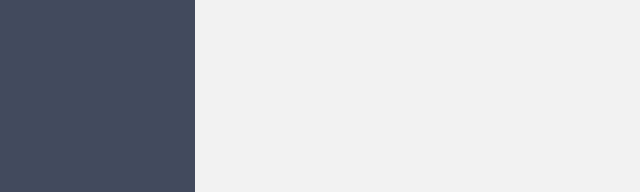
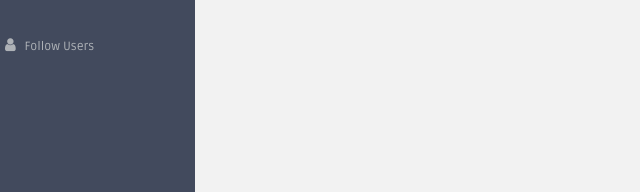
Before and after one commit to namh13/WebApp, a website: page index.html in a window 1280 px wide. Shown: the part 294-486 px from the top of the page, 0-640 px from the left. Drawn offline with nearby package versions, Linux system fonts and the light colour scheme; some packages are replaced by stand-ins of ours; a script that the page names is missing; files whose address does not match are found by name.

Commit message:
css ruta

```diff
--- a/index.html
+++ b/index.html
@@ -12,7 +12,7 @@
        <!-- <link href="assets/css/video-default.css" rel="stylesheet"/>-->
        <!-- <link rel="stylesheet" type="text/css" href="./fancybox/jquery.fancybox-1.3.4.css" media="screen" />-->
        <!-- <link rel="stylesheet" href="style.css" />-->
-        <script type="text/javascript" src="assets/js/jquery-1.9.0.min.js"></script>
+        <script type="text/javascript" src="assets/js/fancybox/jquery-1.9.0.min.js"></script>
       <!--  <script type="text/javascript" src="assets/js/jquery.video-ui.js"></script>-->
 
 
@@ -99,6 +99,15 @@
 														<span>Editar Perfil</span>
 												</a>
 										</li>
+
+                                    <li class="mt">
+                                        <a ng-show="loggedIn"ui-sref="follow">
+                                            <i class="fa fa-user"></i>
+                                            <span>Follow Users</span>
+
+
+                                        </a>
+                                    </li>
                                     </ul>
 							</div>
 
```
